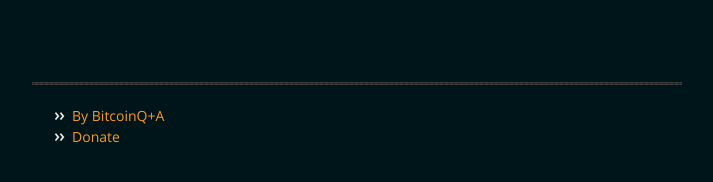
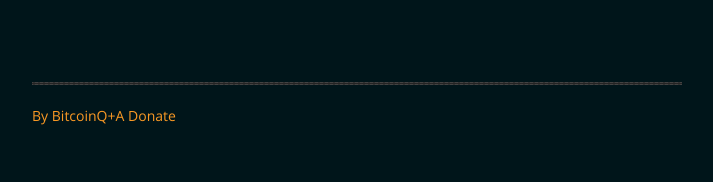
Before and after one commit to BitcoinQnA/BitcoinPrivacyGuide, a Jekyll site: the page built from index.md, in a window 1280 px wide. Shown: the part 449-631 px from the top of the page, without its empty margins (283-996 px from the left). Built offline with Jekyll 4.4.1, drawn with Linux system fonts in a browser that asks for light colours; our own code applies the rules of GitHub Pages for plain Markdown files.

```diff
--- a/index.md
+++ b/index.md
@@ -25,5 +25,5 @@ Intro section here
 
 ***
 
-*   [By BitcoinQ+A](https://twitter.com/BitcoinQ_A)
-*   [Donate](https://www.bitcoinqna.com/donations)
+[By BitcoinQ+A](https://twitter.com/BitcoinQ_A)
+[Donate](https://www.bitcoinqna.com/donations)
```
